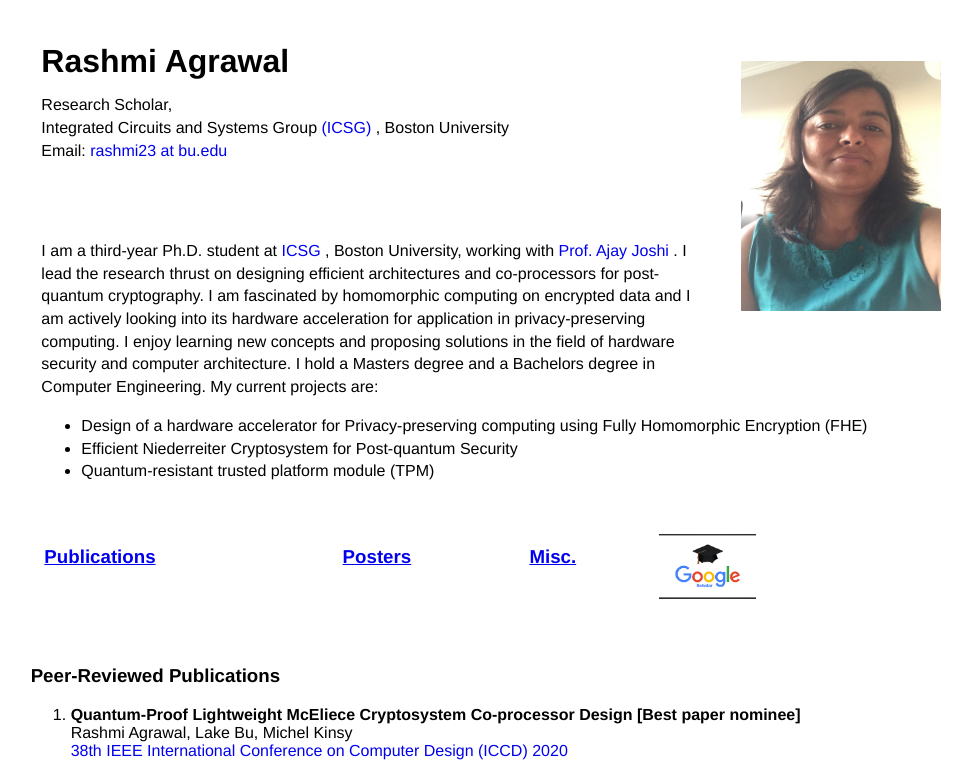
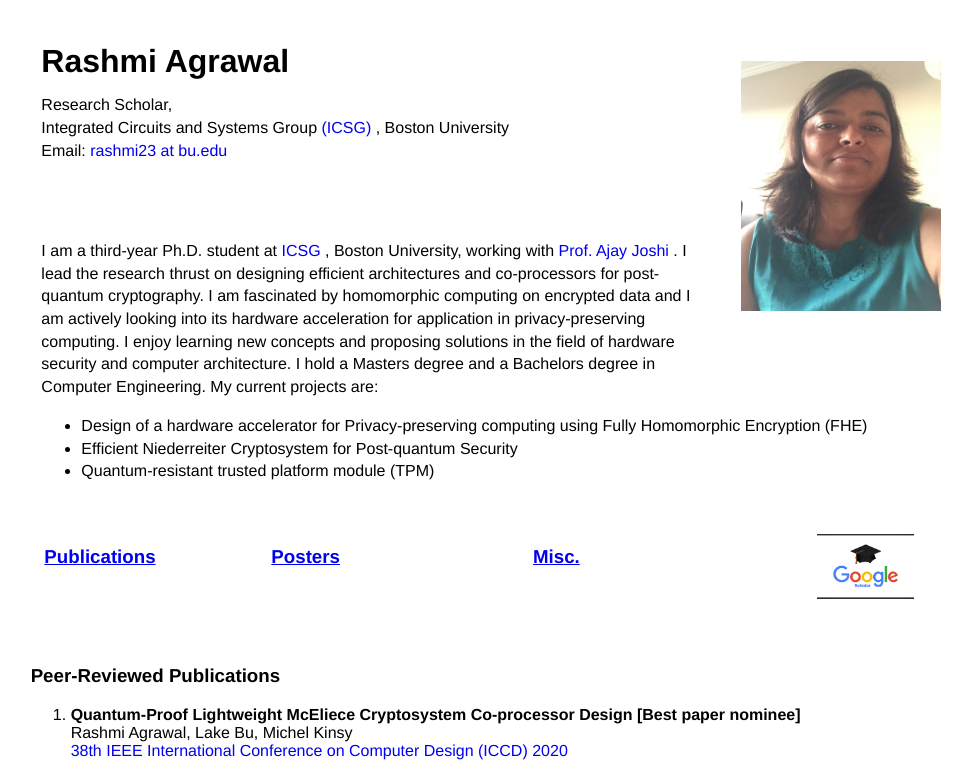
Before and after one commit to rashmi2383/rashmi2383.github.io, a plain HTML site: page index.html in a window 1280 px wide. Shown: the top 773 px of the page, without its empty margins (6-978 px from the left). Drawn offline with Linux system fonts and the light colour scheme.

Commit message:
Update index.html

```diff
--- a/index.html
+++ b/index.html
@@ -68,9 +68,9 @@ I am a third-year Ph.D. student at <a href = "https://www.bu.edu/icsg/"> ICSG </
 
 
 <div class="content">
-<table style="width:85%">
-  <tr >
-    <td>
+<table style="text-align:center">
+  <tr>
+    <td width="2%">
       <h3> <a href="#publications"> <u> Publications </u></h3>
     </td>
     <td>
```
